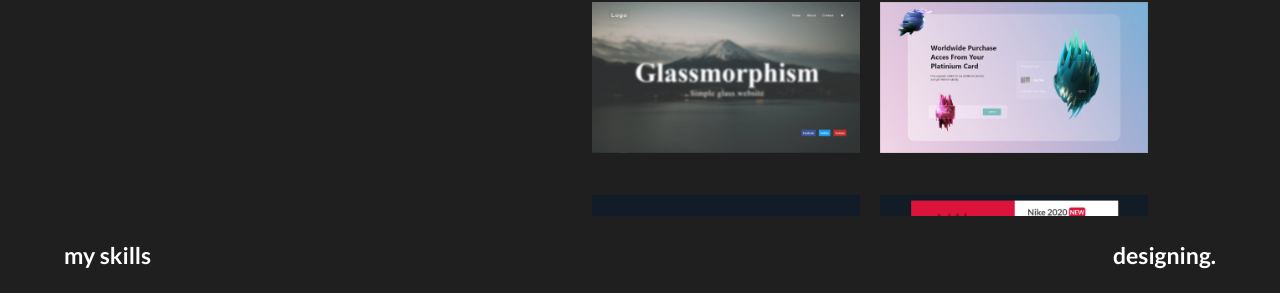
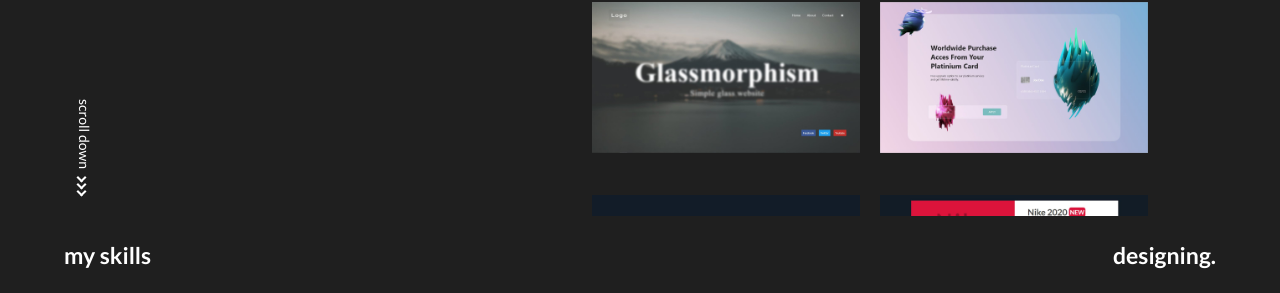
Before and after one commit to michalmjo/portfolio, a React (Create React App) app: page /#/designing in a window 1280 px wide. Shown: the part 505-798 px from the top of the page. Built offline with nearby package versions, Linux system fonts and the light colour scheme; the HTML template or start-up script is replaced by a standard one; a web font is replaced by a local one.

Commit message:
change structure

```diff
--- a/src/Elements/MouseElement.js
+++ b/src/Elements/MouseElement.js
@@ -1,7 +1,7 @@
 import { useEffect } from "react";
 import { useLocation } from "react-router-dom";
 import useWindowDimensions from "./getWindowDimensions";
-import "./_MouseElement.scss";
+import "../styles/_MouseElement.scss";
 
 const MouseElement = () => {
   const { width } = useWindowDimensions();
--- a/src/Elements/images.js
+++ b/src/Elements/images.js
@@ -1,7 +1,7 @@
 function importAll(r) {
   let images = {};
   r.keys().map((item, index) => {
-    images[item.replace("./", "")] = r(item);
+    return (images[item.replace("./", "")] = r(item));
   });
   return images;
 }
--- a/src/index.scss
+++ b/src/index.scss
@@ -1,5 +1,5 @@
 @import url('https://fonts.googleapis.com/css2?family=Archivo+Black&family=Lato:wght@400;700&display=swap');
-@import '../src/scss/Variables';
+@import './styles/Variables';
 
 * {
   margin: 0;
--- a/src/pages/Designing.js
+++ b/src/pages/Designing.js
@@ -13,7 +13,6 @@ import { show, reveal } from "../js/main";
 import { images } from "../Elements/images";
 
 const imagesTable = Object.values(images);
-// console.log(imagesTable);
 
 const project = [
   {
@@ -55,8 +54,6 @@ const Designing = () => {
   const [isActive, setIsActive] = useState(false);
 
   const handleChangePhoto = (e) => {
-    // console.log(e.currentTarget.getAttribute("tag"));
-
     if (width >= 1023) {
       setIsActive(true);
     } else {
@@ -65,7 +62,6 @@ const Designing = () => {
     const target = e.currentTarget.getAttribute("tag");
 
     if (target === "memory") {
-      console.log("zmienon na memeory");
       setPic(memory);
     } else if (target === "toDo") {
       setPic(toDoList);
@@ -135,6 +131,11 @@ const Designing = () => {
 
   return (
     <>
+      <div className="scroll_down">
+        scroll down<span className="arrow"></span>
+        <span className="arrow"></span>
+        <span className="arrow"></span>
+      </div>
       {isActive ? null : work}
       <div className="wrapper__designing">
         <div className={`project-pic ${isActive ? `activePhoto` : null}`}>
--- a/src/styles/Contact.scss
+++ b/src/styles/Contact.scss
@@ -1,4 +1,4 @@
-@import '../scss//Variables';
+@import './Variables';
 
 
 .contact__main {
--- a/src/styles/Designing.scss
+++ b/src/styles/Designing.scss
@@ -1,4 +1,45 @@
-@import '../scss/Variables';
+@import './Variables';
+
+
+.scroll_down {
+    display: none;
+    position: fixed;
+    align-items: flex-end;
+    font-size: 1.4rem;
+    bottom: 10%;
+    width: 150px;
+    height: 50px;
+    left: 2%;
+    transform: rotate(90deg);
+    animation: scrollDown 1s ease infinite alternate-reverse;
+
+
+    @keyframes scrollDown {
+        to {
+            bottom: 12%;
+        }
+    }
+
+    .arrow {
+        position: relative;
+        bottom: 5%;
+        width: 7px;
+        height: 7px;
+        left: 3%;
+        align-items: center;
+        border-bottom: 2px solid white;
+        border-right: 2px solid white;
+        border-left: transparent;
+        border-top: transparent;
+        transform: rotate(315deg);
+    }
+
+    @media (min-width: 1023px) {
+        display: flex;
+    }
+
+
+}
 
 .static {
     display: none;
@@ -8,8 +49,6 @@
     position: absolute;
     top: 10%;
     width: 100%;
-
-
 
     .project {
         width: 100%;
@@ -95,8 +134,6 @@
         width: 100%;
         flex-wrap: wrap;
 
-
-
         &-div {
             flex-basis: 100%;
             flex-grow: 1;
@@ -116,7 +153,6 @@
             &:hover {
                 border: 10px solid $main-bg-color;
             }
-
 
 
             img {
--- a/src/styles/ErrorPage.scss
+++ b/src/styles/ErrorPage.scss
@@ -1,6 +1,6 @@
 /* $n-width: 30px;
 $n-height: $n-width * 5; */
-@import '../scss/Variables';
+@import './Variables';
 
 
 
--- a/src/styles/Home.scss
+++ b/src/styles/Home.scss
@@ -1,5 +1,4 @@
-@import '../scss/Variables';
-
+@import './Variables';
 
 .header__cointainer {
     position: relative;
--- a/src/styles/Menu.scss
+++ b/src/styles/Menu.scss
@@ -1,5 +1,4 @@
-@import '../scss/Variables';
-
+@import './Variables';
 
 
 .main__nav {
@@ -23,16 +22,9 @@
 
     &--item {
         position: fixed;
-        // flex-basis: 50%;
         width: 50%;
-        // flex-grow: 1;
         display: flex;
         padding: 5% 0;
-        // margin: 10px 0;
-        // align-content: space-around;
-        // align-self: flex-end;
-        // background-color: red;
-        // margin: 5% 0;
         font-size: 1.6rem;
         align-self: flex-start;
         background-color: $main-bg-color;
--- a/src/styles/Skills.scss
+++ b/src/styles/Skills.scss
@@ -1,4 +1,4 @@
-@import '../scss/Variables';
+@import './Variables';
 
 .skill__wrapper {
     position: relative;
```
Also changed, not shown: src/styles/_MouseElement.scss (renamed from src/Elements/_MouseElement.scss), src/styles/_Variables.scss (renamed from src/scss/_Variables.scss).
